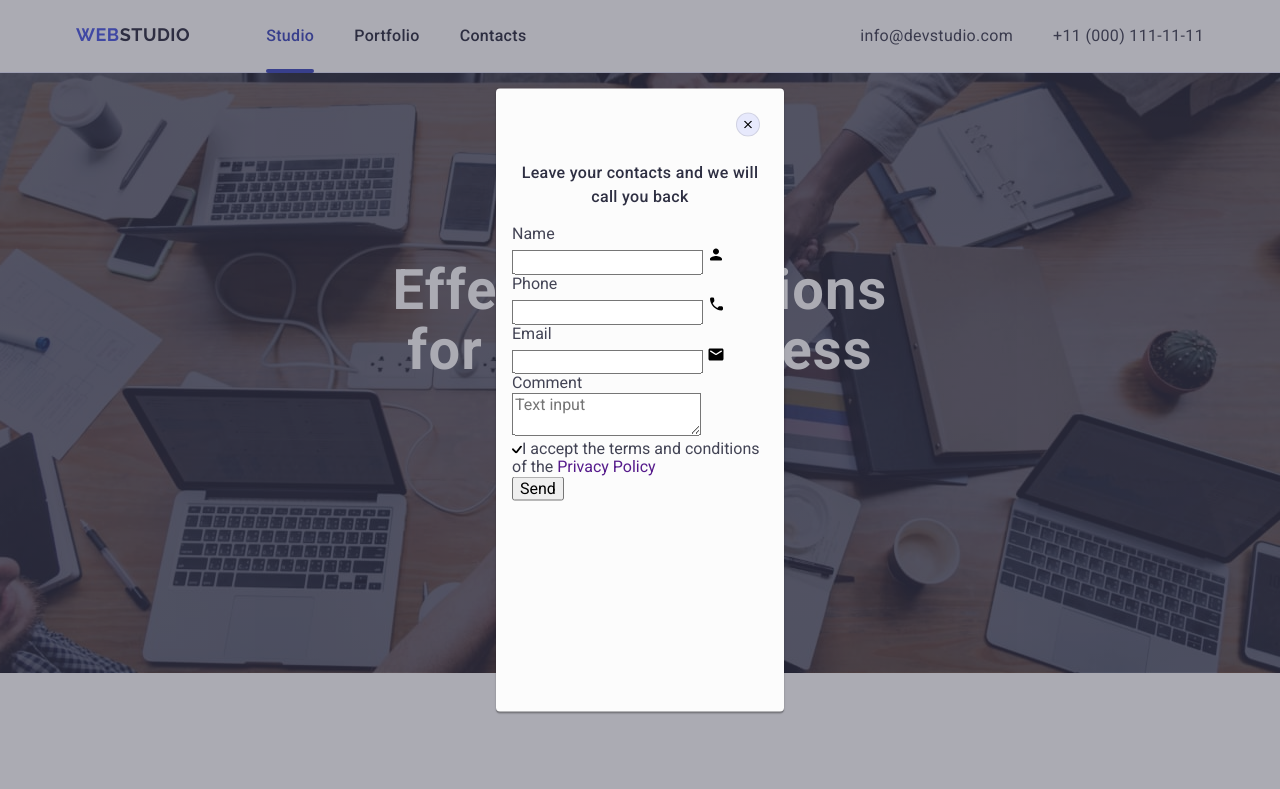
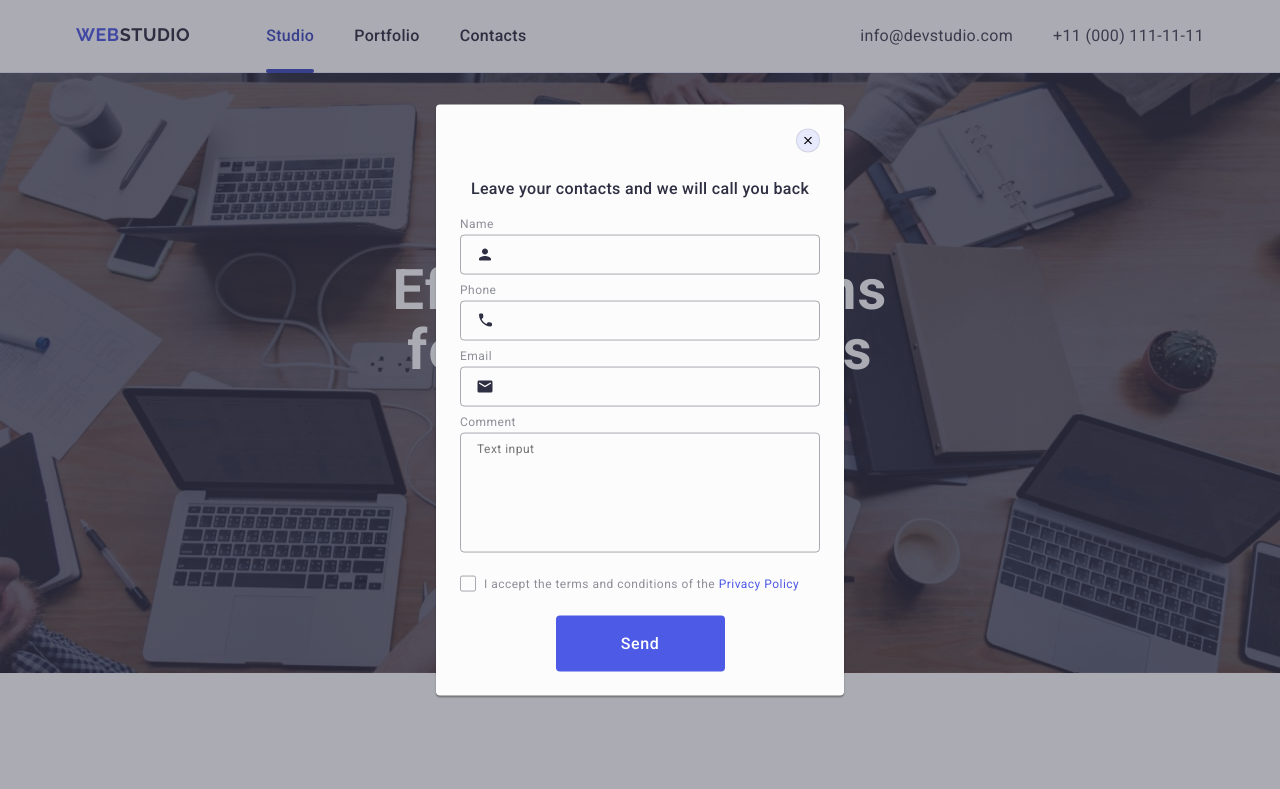
Before and after one commit to Serhii-Diahil/goit-markup-hw-06, a plain HTML site: page index.html in a window 1280 px wide. Both pictures are taken after a click on the button "Order Service". Shown: the top 789 px of the page. Drawn offline with nearby package versions, Linux system fonts and the light colour scheme.

Commit message:
goit-markup-hw-06-modal

```diff
--- a/css/styles.css
+++ b/css/styles.css
@@ -1035,3 +1035,163 @@ address {
   width: 256px;
   margin-bottom: 16px;
 }
+.modal-field {
+  margin-bottom: 8px;
+}
+
+.modal-label {
+  font-size: 12px;
+  line-height: 1.17;
+  letter-spacing: 0.04em;
+  color: #8e8f99;
+  display: block;
+  margin-bottom: 4px;
+}
+
+.modal-input {
+  width: 100%;
+  height: 40px;
+  border: 1px solid rgba(46, 47, 66, 0.4);
+  border-radius: 4px;
+  background-color: transparent;
+  padding-left: 38px;
+  outline: transparent;
+  transition: border-color 250ms cubic-bezier(0.4, 0, 0.2, 1);
+}
+
+.modal-fiel-wrap {
+  position: relative;
+}
+
+.model-icon {
+  position: absolute;
+  left: 16px;
+  top: 50%;
+  fill: #2e2f42;
+  /* fill: #4d5ae5; */
+  transform: translateY(-50%);
+  transition: fill 250ms cubic-bezier(0.4, 0, 0.2, 1);
+}
+
+.modal-field-comment {
+  margin-bottom: 16px;
+}
+
+.modal-comment {
+  width: 100%;
+  height: 120px;
+  font-size: 12px;
+  line-height: 1.17;
+  letter-spacing: 0.04em;
+  color: rgba(46, 47, 66, 0.4);
+  border: 1px solid rgba(46, 47, 66, 0.4);
+  border-radius: 4px;
+  background-color: transparent;
+  padding: 8px 16px;
+  outline: transparent;
+  resize: none;
+  transition: border-color 250ms cubic-bezier(0.4, 0, 0.2, 1);
+}
+
+.modal-field-checkbox {
+  margin-bottom: 24px;
+}
+
+.modal-check-text {
+  font-size: 12px;
+  line-height: 1.17;
+  letter-spacing: 0.04em;
+  color: #8e8f99;
+}
+
+.modal-check-span {
+  width: 16px;
+  height: 16px;
+  border-radius: 2px;
+  border: 1px solid rgba(46, 47, 66, 0.4);
+  transition: background-color 250ms cubic-bezier(0.4, 0, 0.2, 1),
+    border 250ms cubic-bezier(0.4, 0, 0.2, 1),
+    fill 250ms cubic-bezier(0.4, 0, 0.2, 1);
+  display: inline-flex;
+  align-items: center;
+  justify-content: center;
+  fill: transparent;
+  margin-right: 8px;
+}
+
+.modal-check:checked + .modal-check-text > .modal-check-span {
+  background-color: #404bbf;
+  border: none;
+  fill: #f4f4fd;
+}
+
+.modal-check-link {
+  color: #4d5ae5;
+}
+
+.modal-btn {
+  background: #4d5ae5;
+  font-weight: 500;
+  font-size: 16px;
+  line-height: 1.5;
+  letter-spacing: 0.04em;
+  color: #fff;
+  display: block;
+  min-width: 169px;
+  margin: 0 auto;
+  border-radius: 4px;
+  padding: 16px 32px;
+  border: none;
+  transition: background-color 250ms cubic-bezier(0.4, 0, 0.2, 1);
+}
+
+@media screen and (min-width: 768px) {
+  .modal {
+    width: 408px;
+    min-height: 584px;
+    padding: 72px 24px 24px 24px;
+  }
+
+  .modal-title {
+    width: 360px;
+  }
+}
+
+@media screen and (min-width: 1158px) {
+  .modal-close-button:hover,
+  .modal-close-button:focus {
+    background-color: #404bbf;
+    border: none;
+  }
+
+  .modal-close-button:hover > .modal-icon,
+  .modal-close-button:focus > .modal-icon {
+    fill: #fff;
+  }
+
+  .modal-input:focus {
+    border-color: #4d5ae5;
+  }
+
+  .modal-input:focus + .model-icon,
+  .modal-input:hover {
+    border-color: #4d5ae5;
+    fill: #4d5ae5;
+  }
+
+  .modal-comment:hover,
+  .modal-comment:focus {
+    border-color: #4d5ae5;
+  }
+
+  .modal-check:checked + .modal-check-text > .modal-check-span {
+  background-color: #404bbf;
+  border: none;
+  fill: #f4f4fd;
+}
+.modal-btn:hover,
+.modal-btn:focus {
+  background-color: #404bbf;
+}
+
+}
```
